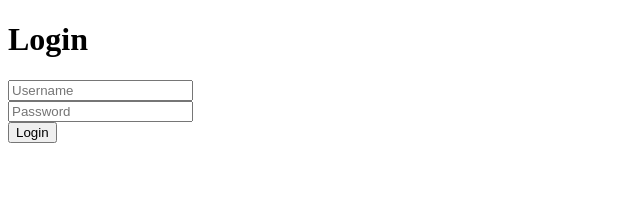
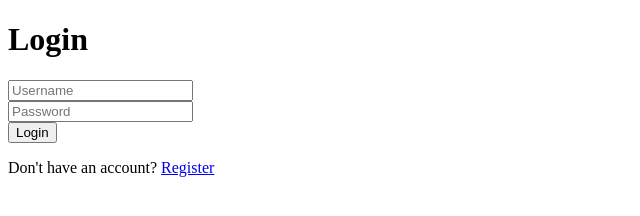
Before and after one commit to RerezzOfficial/Gabutaja, a website: page public/auth/login.html in a window 1280 px wide. Shown: the whole page, without its empty margins (0-640 px from the left). Drawn offline with Linux system fonts and the light colour scheme.

Commit message:
Update login.html

```diff
--- a/public/auth/login.html
+++ b/public/auth/login.html
@@ -12,5 +12,6 @@
         <input type="password" name="password" placeholder="Password" required><br>
         <button type="submit">Login</button>
     </form>
+    <p>Don't have an account? <a href="/auth/register.html">Register</a></p>
 </body>
 </html>
```
